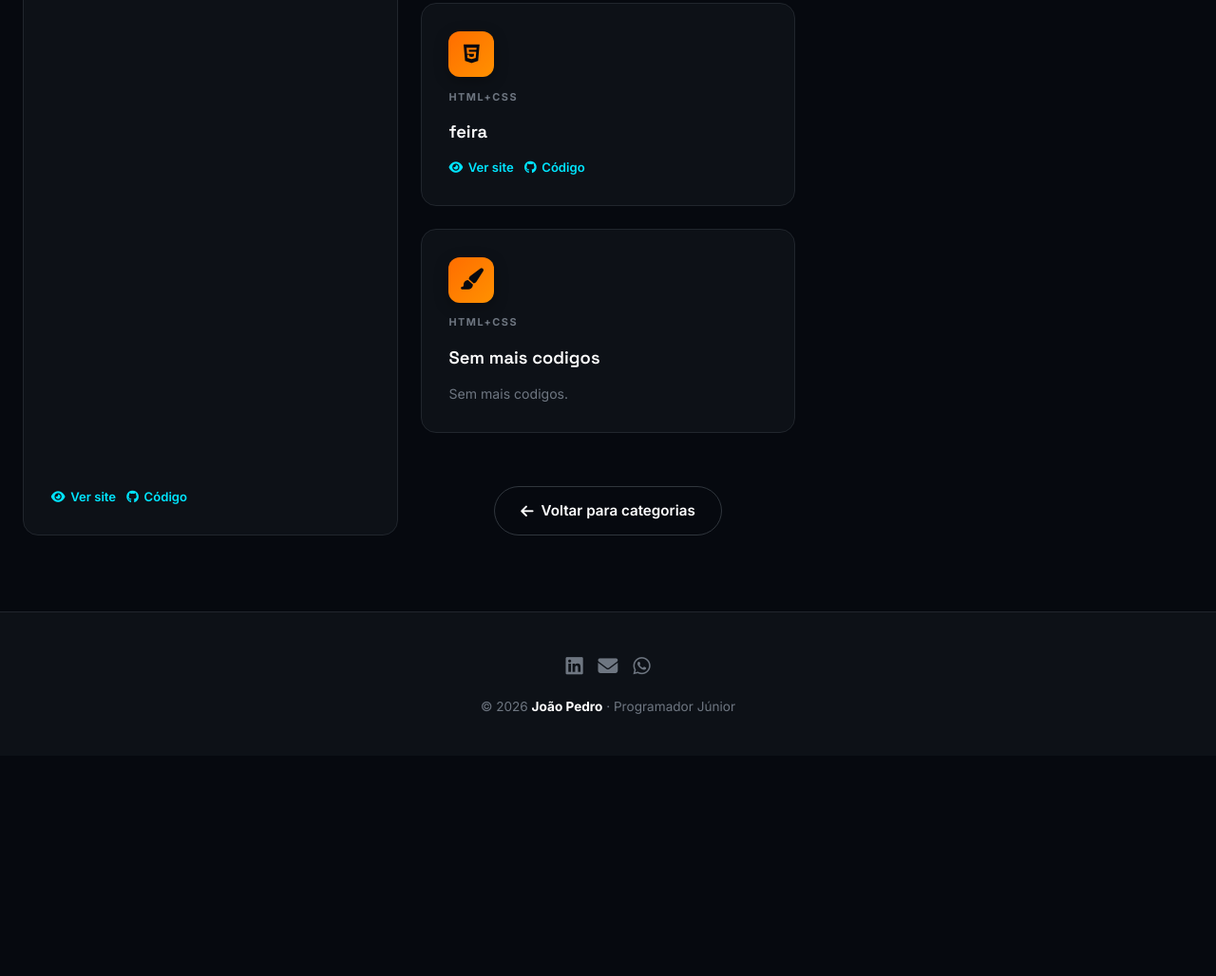
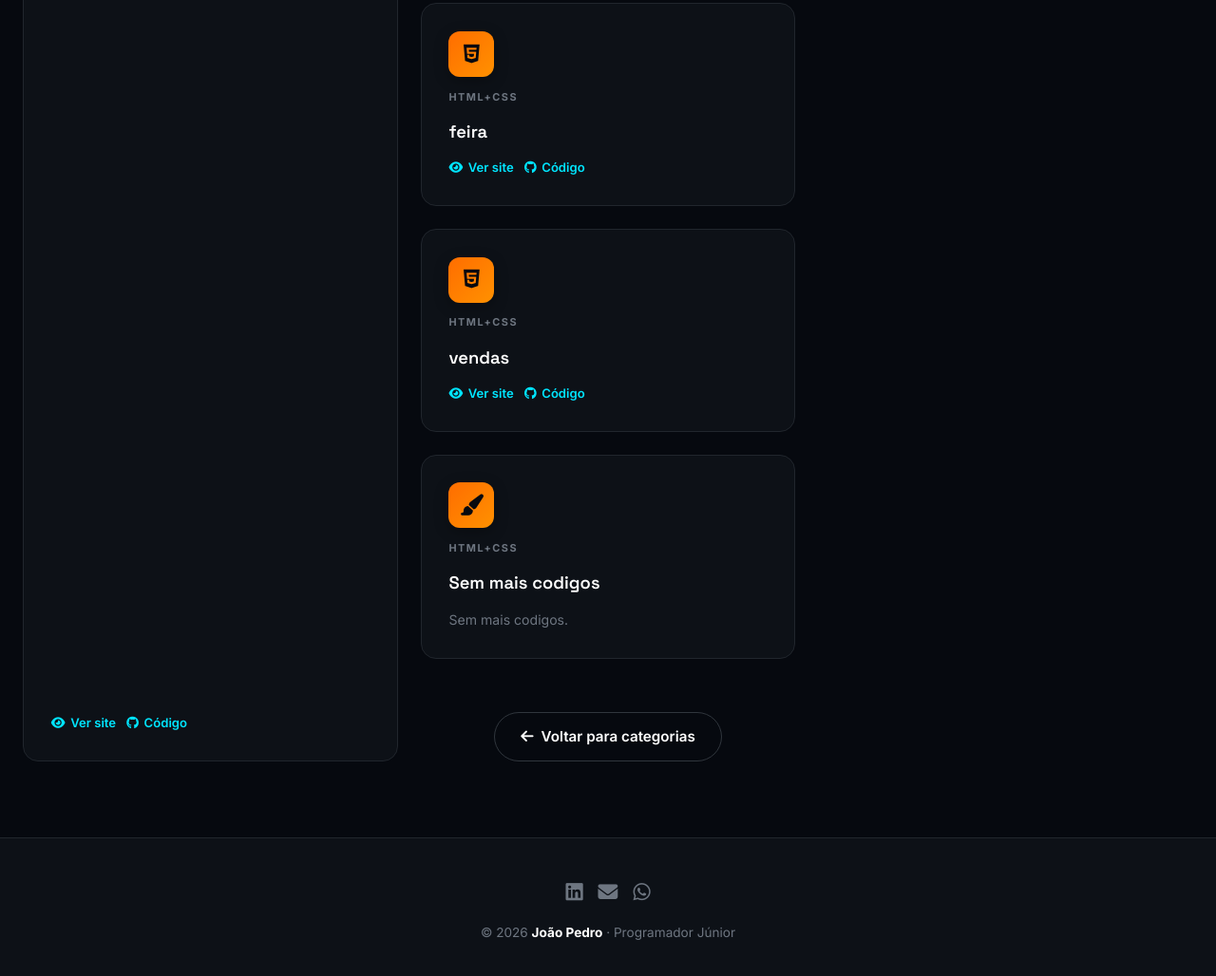
Before and after one commit to robinho1512/portifolio.profissional, a plain HTML site: page projetos-html.html in a window 1280 px wide. Shown: the part 740-1768 px from the top of the page at 95% size. Before the commit the page ends 1536 px from the top, so only its background shows below. Drawn offline with Linux system fonts and the light colour scheme.

Commit message:
Update projetos-html.html with new project entries
The HTML structure has been updated with new project cards and links.

```diff
--- a/projetos-html.html
+++ b/projetos-html.html
@@ -74,6 +74,16 @@
                     <a href="https://github.com/robinho1512/feira/blob/main/index.html.html" target="_blank" rel="noopener" class="card-link"><i class="fa-brands fa-github"></i> Código</a>
                 </div>
             </div>
+                          <div class="projects-grid">
+            <div class="project-card">
+                <div class="card-icon icon-html"><i class="fa-brands fa-html5"></i></div>
+                <span class="card-tag">HTML+CSS</span>
+                <h4><a href="https://controle-de-vendas-futeboll.vercel.app/" target="_blank" rel="noopener" class="card-link card-title-link">vendas</a></h4>
+                <div class="card-links">
+                    <a href="https://controle-de-vendas-futeboll.vercel.app/" target="_blank" rel="noopener" class="card-link"><i class="fa-solid fa-eye"></i> Ver site</a>
+                    <a href="https://controle-de-vendas-futeboll.vercel.app/" target="_blank" rel="noopener" class="card-link"><i class="fa-brands fa-github"></i> Código</a>
+                </div>
+            </div>
            <div class="project-card">
                 <div class="card-icon icon-html"><i class="fa-solid fa-paint-brush"></i></div>
                 <span class="card-tag">HTML+CSS</span>
```
